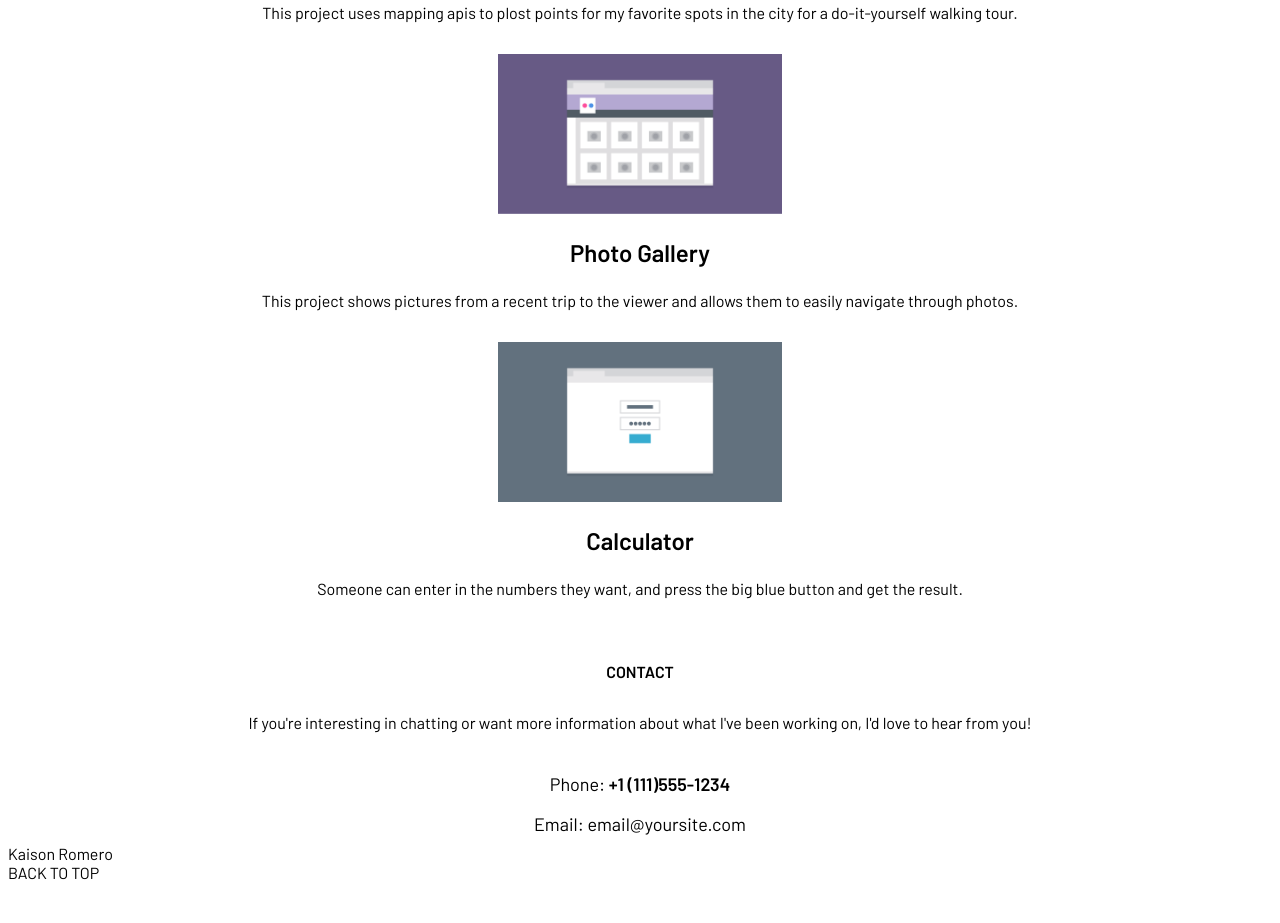
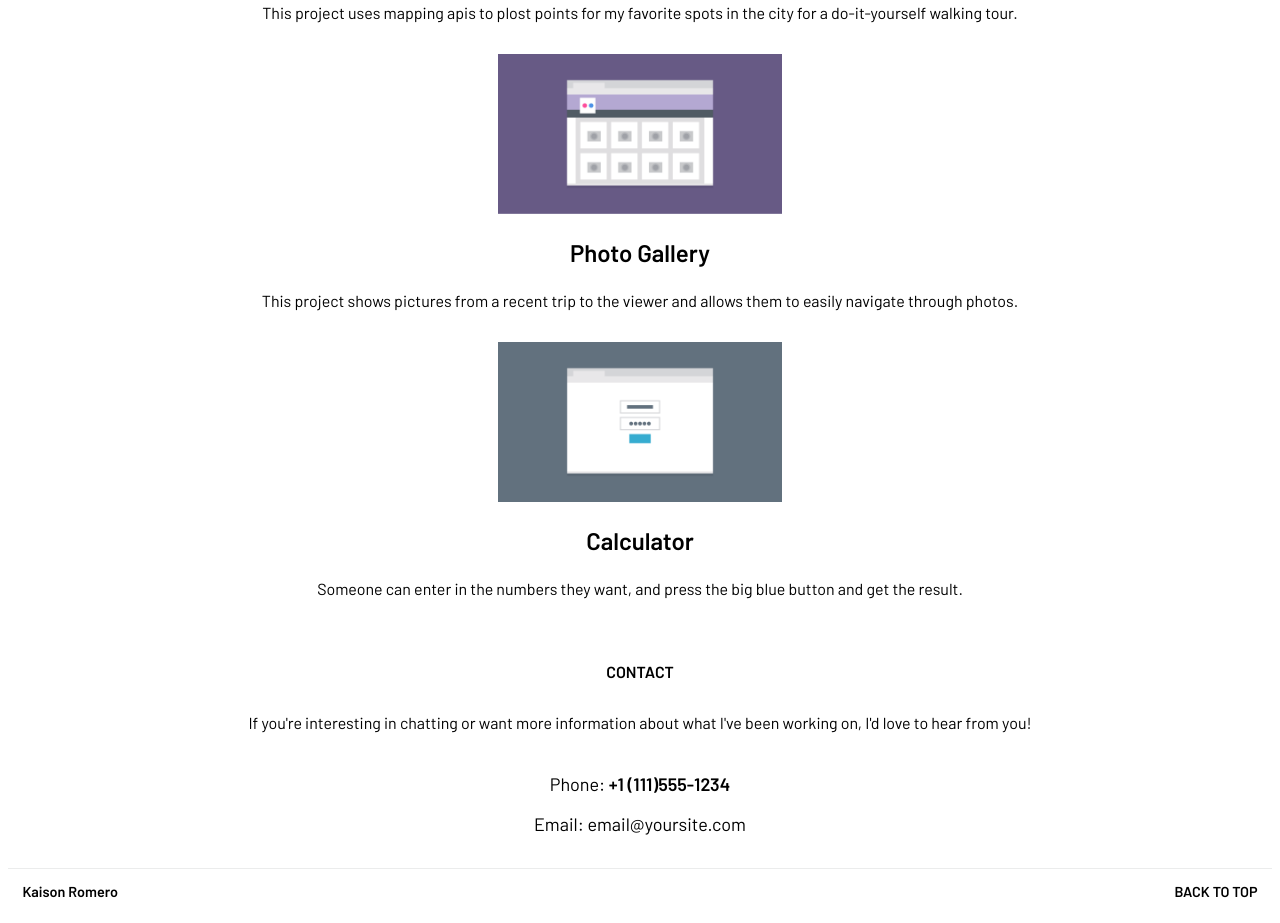
Before and after one commit to k18karome/Responsive-Layout, a plain HTML site: page responsive_layout/index/index.html in a window 1280 px wide. Shown: the part 1683-2606 px from the top of the page. Before the commit the page ends 2573 px from the top, so only its background shows below. Drawn offline with Linux system fonts and the light colour scheme.

Commit message:
footer
made footer a flexbox

```diff
--- a/responsive_layout/css/stylesheet.css
+++ b/responsive_layout/css/stylesheet.css
@@ -38,6 +38,7 @@ header {
 .nav {
 	display:flex;
 	flex-direction: column;
+	flex-wrap: wrap;
 }
 
 .name {
@@ -129,3 +130,29 @@ h3 {
 .contact-a:hover {
 	color:#900404;
 }
+
+.footer-nav {
+	display:flex;
+	flex-direction: row;
+	justify-content: space-between;
+	border-top: 1px solid #ebecec;
+	margin-top:1.5em;
+}
+
+.bot-items {
+	padding:1em;
+	font-weight:bold;
+	font-size: .9em;
+}
+
+/*MEDIA QUERIES*/
+
+@media (min-width:768px) {
+
+
+}
+
+@media (min-width:1024px) {
+
+
+}
--- a/responsive_layout/index/index.html
+++ b/responsive_layout/index/index.html
@@ -73,9 +73,9 @@
 						<li class="contact2 items">Email: <a class="contact-a" href="mailto:email@yoursite.com?subject=Hi%20there!">email@yoursite.com</a></li>
 					</ul>
 			</section>
-			<ul>
-				<li>Kaison Romero</li>
-				<li><a href="#">BACK TO TOP</a></li>
+			<ul class="footer-nav">
+				<li class="bot-name bot-items">Kaison Romero</li>
+				<li class="bot-send bot-items"><a href="#">BACK TO TOP</a></li>
 			</ul>
 		</footer>
 	</main>
```
